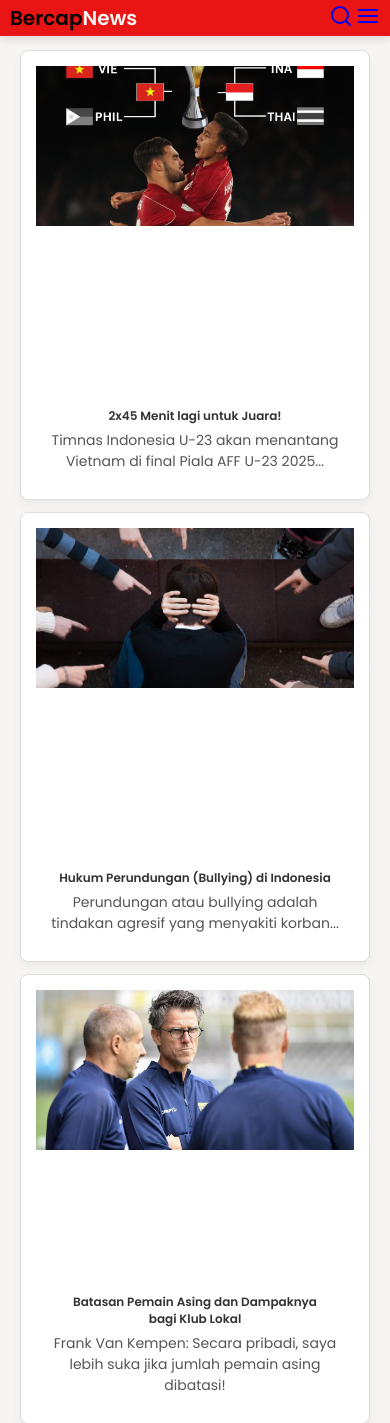
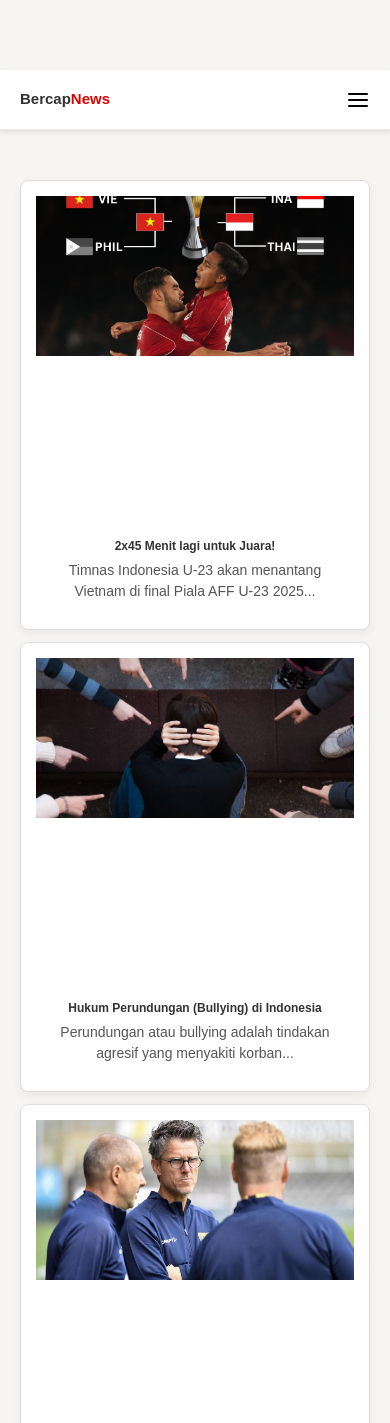
Before and after one commit to Hardiansyah46/haji-ojers, a PHP site: page / in a window 390 px wide. Shown: the top 1423 px of the page. Run offline with PHP 8.4, Linux system fonts and the light colour scheme.

Commit message:
mengubah htmlnya dan navbar nya

```diff
--- a/css/style.css
+++ b/css/style.css
@@ -1,4 +1,3 @@
-/* Halaman 2 */
 :root {
   --primary: #e91414;
   --bg: #d41818;
@@ -19,153 +18,156 @@ body {
   background-color: #f7f4f4;
 }
 
-/* hamburger menu */
-.navbar-nav {
-  display: none;
-  list-style: none;
+/* Reset sederhana */
+* {
+  box-sizing: border-box;
+  margin: 0;
   padding: 0;
 }
-.navbar-nav.active {
-  display: block;
-}
-/* Styling tombol hamburger */
-#hamburger-menu {
-  cursor: pointer;
-  font-size: 24px;
-  user-select: none;
-}
-.search-form {
-  display: none;
-}
-.search-form.active {
-  display: block;
+
+body {
+  font-family: Arial, sans-serif;
 }
 
 /* Navbar Container */
+.navbar {
+  background-color: #fff;
+  padding: 1rem 2rem;
+  box-shadow: 0 4px 8px rgba(0, 0, 0, 0.1);
+}
+
+.navbar-container {
+  max-width: 1200px;
+  margin: 0 auto;
+  display: flex;
+  align-items: center;
+  justify-content: space-between;
+}
+
+/* Logo */
+.navbar-logo {
+  font-size: 2rem;
+  font-weight: bold;
+  color: #0a0202;
+  text-decoration: none;
+}
+.navbar-logo span {
+  color: #d00;
+}
+
+/* Navbar Center - menu desktop */
 .navbar {
   position: fixed;
   top: 0;
   left: 0;
   right: 0;
-  z-index: 9999; /* Tetap di atas */
-  background-color: #e91414;
-  padding: 1rem 2rem;
+  height: 60px;
+  background-color: #fff;
   display: flex;
+  align-items: center;
   justify-content: space-between;
-  align-items: center;
-  box-shadow: 0 4px 8px rgba(0, 0, 0, 0.1);
+  padding: 0 2rem;
+  z-index: 10000; /* tinggi supaya selalu di atas */
+  box-shadow: 0 2px 5px rgba(0, 0, 0, 0.1);
 }
 
-/* Logo */
-.navbar .navbar-logo {
-  font-size: 2rem;
-  font-weight: bold;
-  color: #0a0202;
-  text-decoration: none;
+.navbar-center {
+  display: flex;
+  gap: 2rem;
+  flex: 1;
+  justify-content: center;
 }
 
-.navbar .navbar-logo span {
-  color: #f7f4f4;
+.navbar-center a {
+  text-decoration: none;
+  color: #0c0101;
+  font-size: 1.1rem;
+  transition: background-color 0.3s, color 0.3s;
+  padding: 0.3rem 0.5rem;
+  border-radius: 5px;
 }
 
-/* Nav Links */
-.navbar .navbar-nav {
-  display: flex;
-  gap: 2rem;
+.navbar-center a:hover {
+  background-color: #0a0202;
+  color: #fff;
+  text-shadow: 0 0 5px rgba(255, 255, 255, 0.3);
 }
 
-.navbar .navbar-nav {
-  transition: right 0.3s ease-in-out;
+/* Navbar right (hamburger) */
+#hamburger-menu {
+  display: none;
+  font-size: 1.8rem;
+  cursor: pointer;
+  color: #0a0202;
 }
 
-.navbar .navbar-nav a {
-  text-decoration: none;
-  font-size: 1.1rem;
-  color: #0c0101;
-  transition: color 0.3s ease;
+/* Mobile search form (hidden desktop) */
+.mobile-search {
+  display: none;
+  margin-top: 1.5rem;
 }
 
-.navbar .navbar-nav a:hover {
-  color: rgb(240, 232, 234);
-  text-shadow: 0 0 5px rgba(2, 0, 0, 0.3);
-  background-color: #0a0202;
+.mobile-search input[type="search"] {
+  width: 100%;
+  padding: 0.5rem;
+  border-radius: 5px;
+  border: 1px solid #ccc;
 }
 
-/* Search Form (Dropdown Style) */
-/* DESKTOP */
-.search-form {
-  position: fixed;
-  top: 5rem;
-  left: auto;
-  right: 1rem;
-  width: 300px;
-  background-color: white;
-  padding: 0.6rem 1rem;
-  display: flex;
-  align-items: center;
-  gap: 0.5rem;
-  border-radius: 6px;
-  box-shadow: 0 4px 12px rgba(0, 0, 0, 0.1);
-  transform: scaleY(0);
-  transform-origin: top;
-  transition: transform 0.3s ease;
-  z-index: 9998;
+.mobile-search button {
+  margin-top: 0.5rem;
+  width: 100%;
+  padding: 0.5rem;
+  background-color: #d00;
+  color: white;
+  border: none;
+  border-radius: 5px;
+  cursor: pointer;
 }
 
-/* MOBILE */
+/* Mobile styles */
 @media (max-width: 768px) {
-  .navbar {
-    flex-wrap: wrap;
-    padding: 0.3rem 1rem;
+  /* Sembunyikan navbar-center default */
+  .navbar-center {
+    position: fixed;
+    top: 0;
+    right: -100%;
+    width: 250px;
+    height: 100vh;
+    background-color: #f7f4f4;
+    flex-direction: column;
+    padding: 2rem;
+    gap: 1.5rem;
+    align-items: flex-start;
+    transition: right 0.3s ease;
+    z-index: 9999;
+    overflow-y: auto;
+    justify-content: flex-start;
+  }
+  .navbar-center.active {
+    right: 0;
   }
 
-  .navbar-nav {
-    flex-direction: column;
-    margin-top: 0.3rem;
-    gap: 0.2rem;
+  /* Tampilkan hamburger */
+  #hamburger-menu {
+    display: block;
   }
 
-  .navbar-nav a {
-    font-size: 0.9rem;
-    padding: 0.3rem;
+  /* Tampilkan search form di sidebar */
+  .mobile-search {
+    display: block;
+    width: 100%;
   }
 
-  .search-form {
-    top: 4rem;
-    left: 1rem;
-    right: 1rem;
-    width: auto; /* biar gak fix lebar besar */
-    max-width: 250px; /* batasi ukuran maksimal */
-    margin: 0 auto;
-    padding: 0.5rem 0.7rem;
-    gap: 0.4rem;
-    flex-direction: row;
-  }
-
-  .search-form input {
-    width: 100%;
-    font-size: 0.85rem;
-    padding: 0.3rem 0.5rem;
+  /* Navbar logo tetap di kiri */
+  .navbar-logo {
+    font-size: 1.8rem;
   }
 }
 
-.search-form.active {
-  transform: scaleY(1);
-}
-
-.search-form input {
-  flex: 1;
-  padding: 0.6rem 1rem;
-  font-size: 1rem;
-  border: 1px solid #ccc;
-  border-radius: 4px;
-  outline: none;
-}
-
-/* Responsive Menu (Mobile View) */
-#hamburger-menu {
-  display: none;
-  cursor: pointer;
+/* Body padding supaya konten tidak ketutupan navbar */
+body {
+  padding-top: 70px;
 }
 
 /* Untuk membuka linknya */
@@ -287,41 +289,169 @@ body {
 /* Reset ukuran font h3 untuk layar kecil */
 @media screen and (max-width: 600px) {
   h3 {
-    font-size: 1.2rem; /* sesuaikan supaya lebih kecil dari desktop */
+    font-size: 1.2rem;
     line-height: 1.3;
-    padding: 0 10px; /* beri padding horizontal supaya ada jarak dari tepi */
-    word-wrap: break-word; /* agar teks nggak keluar dari kotak */
+    padding: 0 10px;
+    word-wrap: break-word;
   }
 
   .menu-card {
-    padding: 10px; /* kasih ruang agar konten nggak mepet */
+    padding: 10px;
+  }
+}
+/* Default layout */
+.navbar {
+  background: #fff;
+  padding: 1rem 2rem;
+  border-bottom: 1px solid #eee;
+  position: relative;
+  z-index: 1000;
+}
+
+.navbar-container {
+  display: flex;
+  justify-content: space-between;
+  align-items: center;
+  max-width: 1200px;
+  margin: 0 auto;
+  width: 100%;
+}
+
+.navbar-logo {
+  font-size: 1.5rem;
+  font-weight: bold;
+  color: #333;
+  text-decoration: none;
+}
+
+.navbar-logo span {
+  color: #d00;
+}
+
+/* Menu tengah */
+.navbar-nav {
+  display: flex;
+  gap: 1.5rem;
+  justify-content: center;
+  flex: 1;
+}
+
+.navbar-nav a {
+  text-decoration: none;
+  color: #333;
+  font-weight: 500;
+}
+
+/* Icon kanan */
+.navbar-extra {
+  display: flex;
+  align-items: center;
+  gap: 1rem;
+}
+
+/* Icon style */
+.navbar-extra a {
+  font-size: 1.5rem;
+  color: #333;
+}
+
+/* Responsive Layout */
+@media (max-width: 768px) {
+  .navbar-container {
+    flex-direction: row;
+    align-items: center;
+  }
+
+  .navbar-nav {
+    position: fixed;
+    top: 0;
+    right: -100%;
+    flex-direction: column;
+    background: #f7f4f4;
+    width: 80%;
+    max-width: 250px;
+    height: 100vh;
+    padding: 2rem;
+    gap: 1.5rem;
+    align-items: flex-start;
+    transition: right 0.3s ease;
+    z-index: 1001;
+    box-shadow: -4px 0 10px rgba(0, 0, 0, 0.1);
+  }
+
+  .navbar-nav.active {
+    right: 0;
+  }
+
+  .navbar-extra a {
+    display: block;
+  }
+
+  /* Hide menu in mobile by default */
+  .navbar-nav a {
+    font-size: 1rem;
+  }
+
+  /* SEARCH OVERLAY */
+  .search-overlay {
+    position: fixed;
+    top: 0;
+    left: 0;
+    width: 100vw;
+    height: 100vh;
+    background: rgba(0, 0, 0, 0.8);
+    display: flex;
+    align-items: center;
+    justify-content: center;
+    z-index: 10001;
+    visibility: hidden;
+    opacity: 0;
+    transition: opacity 0.3s ease, visibility 0.3s ease;
+    padding: 1rem;
+  }
+
+  .search-overlay.active {
+    visibility: visible;
+    opacity: 1;
+  }
+
+  .search-container {
+    background: #fff;
+    padding: 1rem 1rem;
+    border-radius: 8px;
+    display: flex;
+    flex-direction: column;
+    gap: 0.75rem;
+    align-items: stretch;
+    width: 100%;
+    max-width: 90vw;
+    box-shadow: 0 8px 20px rgba(0, 0, 0, 0.2);
+  }
+
+  .search-container input[type="search"] {
+    width: 100%;
+    padding: 0.6rem 0.9rem;
+    font-size: 1rem;
+    border: 1px solid #ccc;
+    border-radius: 5px;
+    outline: none;
+  }
+
+  .search-container button {
+    background: var(--primary, #d00);
+    color: white;
+    border: none;
+    padding: 0.6rem 1rem;
+    border-radius: 5px;
+    cursor: pointer;
+    font-size: 1rem;
+  }
+
+  .search-container button:hover {
+    background: #c60b0b;
   }
 }
 
-/* Responsive Rules */
-@media (max-width: 768px) {
-  .navbar .navbar-nav {
-    position: absolute;
-    top: 100%;
-    right: -100%;
-    background-color: #f7f4f4;
-    width: 250px;
-    height: 100vh;
-    flex-direction: column;
-    align-items: flex-start;
-    padding: 2rem;
-    gap: 1.5rem;
-    transition: right 0.3s ease;
-  }
-
-  .navbar .navbar-nav.active {
-    right: 0;
-  }
-
-  #hamburger-menu {
-    display: block;
-  }
-}
 /* === SECTION BERITA === */
 
 .menu {
@@ -376,13 +506,6 @@ body {
 
   .menu-card img {
     height: 160px;
-  }
-
-  @media (max-width: 600px) {
-    .search-form {
-      width: 90%;
-      right: 5%;
-    }
   }
 }
 
@@ -537,10 +660,6 @@ footer .credit a:hover {
     margin-top: 10px;
     background-color: rgb(226, 207, 207);
   }
-  .navbar .search-form {
-    width: 90%;
-    right: 2rem;
-  }
 }
 
 /* Blog container untuk layout bersebelahan */
--- a/index.html
+++ b/index.html
@@ -22,33 +22,30 @@
         href="https://cdnjs.cloudflare.com/ajax/libs/font-awesome/6.4.0/css/all.min.css"
       />
     </head>
+    <body>
+      <!-- Navbar -->
+     <nav class="navbar" x-data>
+  <div class="navbar-container">
+    <a href="#" class="navbar-logo">Bercap<span>News</span></a>
 
-    <body>
-      <!-- Navbar start -->
-      <nav class="navbar" x-data>
-        <a href="#" class="navbar-logo">Bercap<span>News</span> </a>
-
-        <div class="navbar-nav">
+    <div class="navbar-center" id="mobileMenu">
       <a href="index.html">Home</a>
       <a href="halaman2.html#olahraga">Olahraga</a>
       <a href="halaman3.html#berita">Berita</a>
       <a href="halaman4.html#hukum">Hukum</a>
+
+      <!-- Form search khusus mobile -->
+      <div class="mobile-search">
+        <input type="search" placeholder="Cari…"/>
+        <button>Cari</button>
+      </div>
     </div>
 
-        <div class="navbar-extra">
-          <a href="#" id="search-button"><i data-feather="search"></i></a>
+    <div class="navbar-right navbar-extra">
       <a href="#" id="hamburger-menu"><i data-feather="menu"></i></a>
     </div>
+  </div>
 </nav>
-
-        <!-- Seacrh form start -->
- <div class="search-form">
-  <input type="search" id="search-box" placeholder="search here...">
-  <label for="search-box"><i data-feather="search"></i></label>
- </div>
- <!-- saecrh form end -->
-
-
 
 
       <!-- SECTION MENU -->
```
Also changed, not shown: js/script.js (+33 -48 lines). Lines whose indentation alone changed are shown as unchanged.
